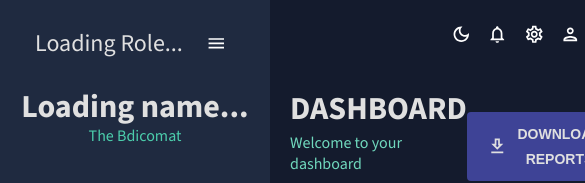
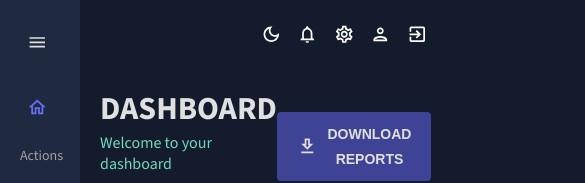
Before and after one commit to Avikai-Soria/Bdicomat, a React (Vite) app in the folder QA_Dashboard/: page / in a window 390 px wide. Shown: the top 183 px of the page, 585 px wide, since content can reach past the window. Built offline with nearby package versions, Linux system fonts and the light colour scheme; no server answers; sample sign-in values are in the browser's storage.

Commit message:
Added some responsiveness to Sidebar

```diff
--- a/QA_Dashboard/src/components/main_page/layout/Sidebar.jsx
+++ b/QA_Dashboard/src/components/main_page/layout/Sidebar.jsx
@@ -6,7 +6,6 @@ import "react-pro-sidebar/dist/css/styles.css";
 import { tokens } from "../../../hooks/theme";
 import HomeOutlinedIcon from "@mui/icons-material/HomeOutlined";
 import PeopleOutlinedIcon from "@mui/icons-material/PeopleOutlined";
-import ReceiptOutlinedIcon from "@mui/icons-material/ReceiptOutlined";
 import PersonOutlinedIcon from "@mui/icons-material/PersonOutlined";
 import CalendarTodayOutlinedIcon from "@mui/icons-material/CalendarTodayOutlined";
 import HelpOutlineOutlinedIcon from "@mui/icons-material/HelpOutlineOutlined";
@@ -16,10 +15,10 @@ import TimelineOutlinedIcon from "@mui/icons-material/TimelineOutlined";
 import MenuOutlinedIcon from "@mui/icons-material/MenuOutlined";
 import MapOutlinedIcon from "@mui/icons-material/MapOutlined";
 import BugReportIcon from "@mui/icons-material/BugReport";
-import TerminalIcon from "@mui/icons-material/Terminal";
 import GradingIcon from "@mui/icons-material/Grading";
 import { UserInfoContext } from "../MainPageContainer";
 import apiFetch from "../../../hooks/api";
+import useWindowSize from "../../../hooks/useWindowSize";
 
 
 const Item = ({ title, to, icon, selected, setSelected }) => {
@@ -44,9 +43,16 @@ const Item = ({ title, to, icon, selected, setSelected }) => {
 const Sidebar = () => {
   const theme = useTheme();
   const colors = tokens(theme.palette.mode);
+  const size = useWindowSize();
   const { userId, apiKey } = useContext(UserInfoContext);
   const [user, setUser] = useState([]);
   const [isAdmin, setIsAdmin] = useState(false);
+  const [isCollapsed, setIsCollapsed] = useState(size.width < 768);
+  const [selected, setSelected] = useState("Dashboard");
+
+  useEffect(() => {
+    setIsCollapsed(size.width < 768);
+  }, [size]);
 
   useEffect(() => {
     apiFetch(`users/${userId}`, "GET", apiKey)
@@ -62,9 +68,6 @@ const Sidebar = () => {
       setIsAdmin(true);
   }, [user]); // Run this effect whenever the "user" object changes
 
-
-  const [isCollapsed, setIsCollapsed] = useState(false);
-  const [selected, setSelected] = useState("Dashboard");
 
   return (
     <Box
--- /dev/null
+++ b/QA_Dashboard/src/hooks/useWindowSize.jsx
@@ -0,0 +1,26 @@
+import { useEffect, useState } from 'react';
+
+function useWindowSize() {
+  const [windowSize, setWindowSize] = useState({
+    width: undefined,
+    height: undefined,
+  });
+
+  useEffect(() => {
+    function handleResize() {
+      setWindowSize({
+        width: window.innerWidth,
+        height: window.innerHeight,
+      });
+    }
+
+    window.addEventListener("resize", handleResize);
+    handleResize();
+
+    return () => window.removeEventListener("resize", handleResize);
+  }, []);
+
+  return windowSize;
+}
+
+export default useWindowSize;
```
